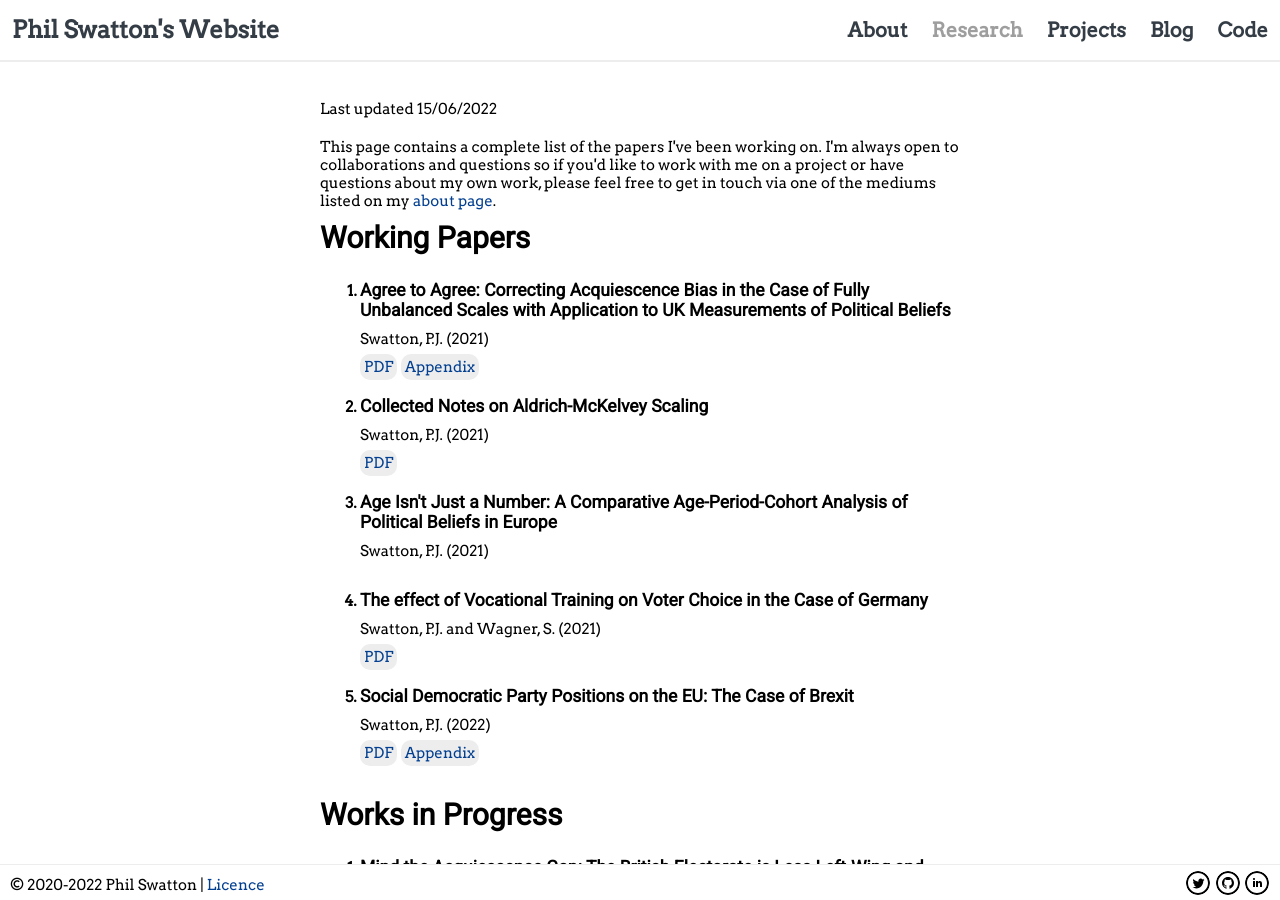
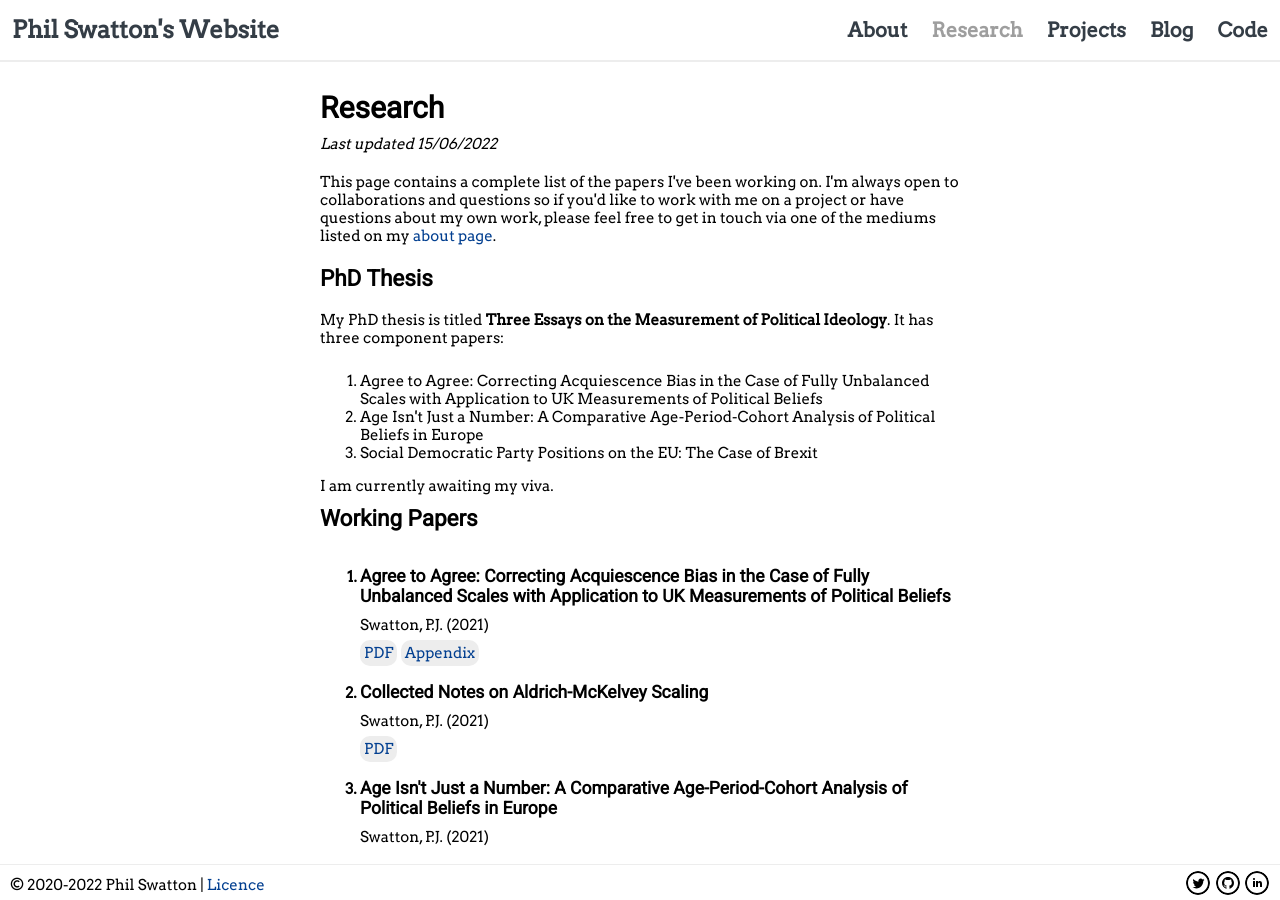
Before and after one commit to philswatton/philswatton.github.io, a Jekyll site: the page built from research.html, in a window 1280 px wide and 900 px high. Built offline with Jekyll 4.4.1, drawn with Linux system fonts in a browser that asks for light colours.

Commit message:
updated research page

```diff
--- a/research.html
+++ b/research.html
@@ -1,12 +1,25 @@
 ---
 layout: default
 title: research
-subtitle: Last updated 15/06/2022
 ---
+
+<h1>Research</h1>
+<p class="subtitle"><em>Last updated 15/06/2022</em></p>
 
 <p>This page contains a complete list of the papers I've been working on. I'm always open to collaborations and questions so if you'd like to work with me on a project or have questions about my own work, please feel free to get in touch via one of the mediums listed on my <a href="/about">about page</a>.</p>
 
-<h1>Working Papers</h1>
+<h2>PhD Thesis</h2>
+
+<p>My PhD thesis is titled <strong>Three Essays on the Measurement of Political Ideology</strong>. It has three component papers:</p>
+<ol>
+    <li>Agree to Agree&#58; Correcting Acquiescence Bias in the Case of Fully Unbalanced Scales with Application to UK Measurements of Political Beliefs</li>
+    <li>Age Isn't Just a Number&#58; A Comparative Age-Period-Cohort Analysis of Political Beliefs in Europe</li>
+    <li>Social Democratic Party Positions on the EU&#58; The Case of Brexit</li>
+</ol>
+
+I am currently awaiting my viva.
+
+<h2>Working Papers</h2>
 
 <ol class="research-list">
     {% for paper in site.data.working %}
@@ -24,7 +37,7 @@ subtitle: Last updated 15/06/2022
 </ol>
 
 
-<h1>Works in Progress</h1>
+<h2>Works in Progress</h2>
 
 <ol class="research-list">
     {% for paper in site.data.wip %}
```
